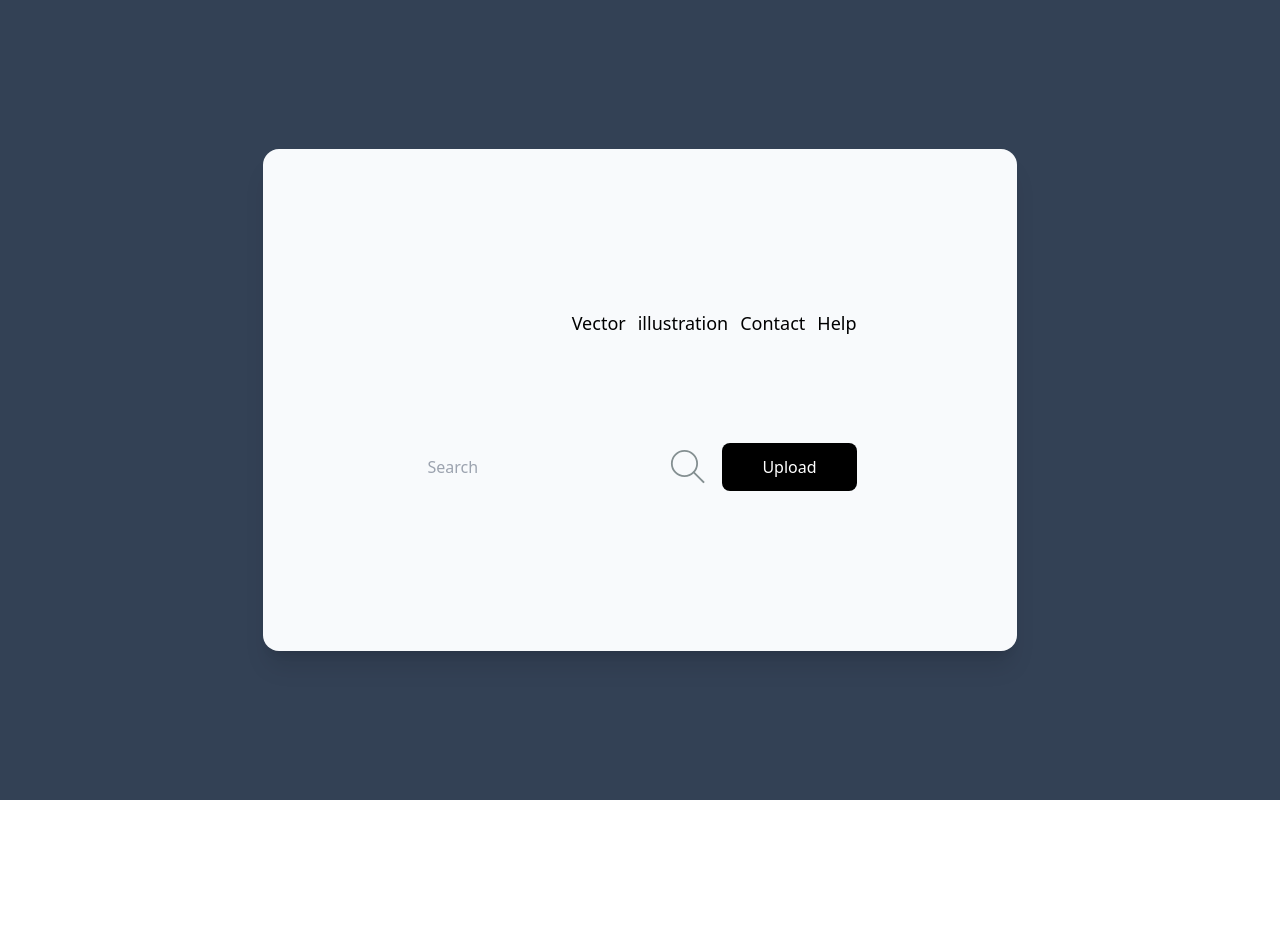
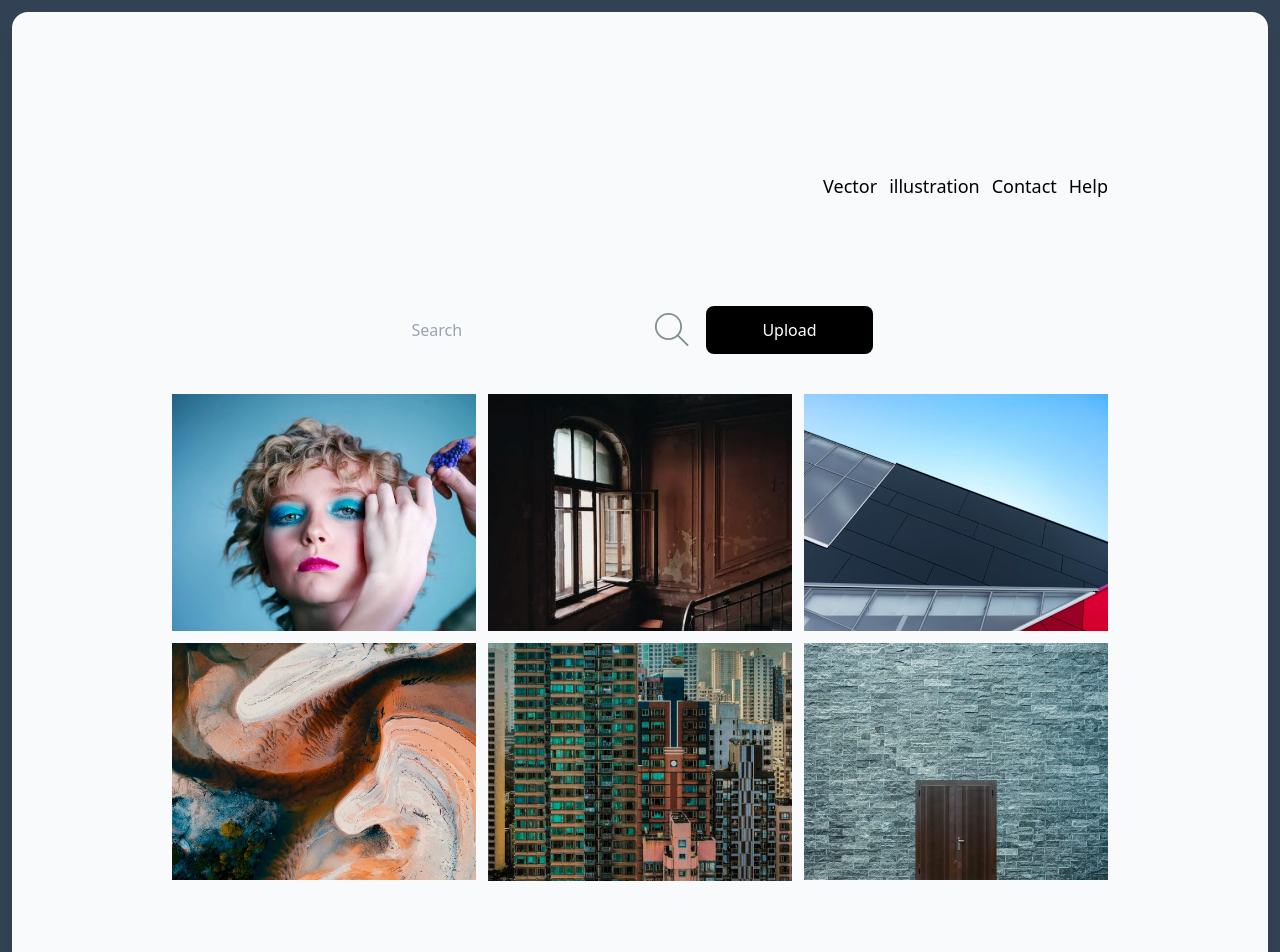
Before and after one commit to imakhlaq/TailwindComponents, a React (Create React App) app: page / in a window 1280 px wide. Shown: the top 952 px of the page. Before the commit the page ends 800 px from the top, so only its background shows below. Built offline with nearby package versions, Linux system fonts and the light colour scheme; the HTML template or start-up script is replaced by a standard one.

Commit message:
img gallery

```diff
--- a/src/components/ImageGallery.js
+++ b/src/components/ImageGallery.js
@@ -1,7 +1,14 @@
+import img1 from "../img/imgGallery/image1.jpg";
+import img2 from "../img/imgGallery/image2.jpg";
+import img3 from "../img/imgGallery/image3.jpg";
+import img4 from "../img/imgGallery/image4.jpg";
+import img5 from "../img/imgGallery/image5.jpg";
+import img6 from "../img/imgGallery/image6.jpg";
+
 const ImageGallery = (props) => {
   return (
     //global container
-    <div className="h-screen flex justify-center items-center bg-slate-700">
+    <div className=" flex justify-center items-center bg-slate-700">
       {/* card container */}
       <div className="p-6 m-3 space-y-10 shadow-xl rounded-2xl md:p-40 bg-slate-50 ">
         {/* nav container */}
@@ -16,7 +23,7 @@ const ImageGallery = (props) => {
           {/* second */}
           <div className="group flex flex-col">
             <a href="google.com" className=" text-lg text-black font-medium">
-              illustration{" "}
+              illustration
             </a>
             <div className="mt-2 mx-2 border border-black opacity-0 group-hover:opacity-100 duration-300"></div>
           </div>
@@ -55,9 +62,58 @@ const ImageGallery = (props) => {
               </g>
             </svg>
           </div>
-          <button className="px-10 py-3 rounded-lg mr-6 bg-black text-white ">
+          <button className="px-14 py-3 rounded-lg bg-black text-white sm:px-18 ">
             Upload
           </button>
+        </div>
+
+        {/* img gallery */}
+        <div className="grid md:grid-cols-3 gap-3">
+          {/* first */}
+          <div className="group relative transition-all duration-300">
+            <img src={img1} alt="" className="max-w-full" />
+            <div className=" group-hover:opacity-100 opacity-0 transition-all duration-300 flex justify-between absolute bg-gray-200 bottom-0 px-2 py-3 w-full text-lg text-gray-400">
+              <p>Human painting</p>
+              <p> 134 likes - 4 shares</p>
+            </div>
+          </div>
+          {/* second */}
+          <div className="group relative transition-all duration-300">
+            <img src={img2} alt="" className="max-w-full" />
+            <div className=" group-hover:opacity-100 opacity-0 transition-all duration-300 flex justify-between absolute bg-gray-200 bottom-0 px-2 py-3 w-full text-lg text-gray-400">
+              <p>Human painting</p>
+              <p> 134 likes - 4 shares</p>
+            </div>
+          </div>
+
+          <div className="group relative transition-all duration-300">
+            <img src={img3} alt="" className="max-w-full" />
+            <div className=" group-hover:opacity-100 opacity-0 transition-all duration-300 flex justify-between absolute bg-gray-200 bottom-0 px-2 py-3 w-full text-lg text-gray-400">
+              <p>Human painting</p>
+              <p> 134 likes - 4 shares</p>
+            </div>
+          </div>
+          <div className="group relative transition-all duration-300">
+            <img src={img4} alt="" className="max-w-full" />
+            <div className=" group-hover:opacity-100 opacity-0 transition-all duration-300 flex justify-between absolute bg-gray-200 bottom-0 px-2 py-3 w-full text-lg text-gray-400">
+              <p>Human painting</p>
+              <p> 134 likes - 4 shares</p>
+            </div>
+          </div>
+          <div className="group relative transition-all duration-300">
+            <img src={img5} alt="" className="max-w-full" />
+            <div className=" group-hover:opacity-100 opacity-0 transition-all duration-300 flex justify-between absolute bg-gray-200 bottom-0 px-2 py-3 w-full text-lg text-gray-400">
+              <p>Human painting</p>
+              <p> 134 likes - 4 shares</p>
+            </div>
+          </div>
+          <div className="group relative transition-all duration-300">
+            <img src={img6} alt="" className="max-w-full" />
+            <div className=" group-hover:opacity-100 opacity-0 transition-all duration-300 flex justify-between absolute bg-gray-200 bottom-0 px-2 py-3 w-full text-lg text-gray-400">
+              <p>Human painting</p>
+              <p> 134 likes - 4 shares</p>
+            </div>
+          </div>
         </div>
       </div>
     </div>
```
